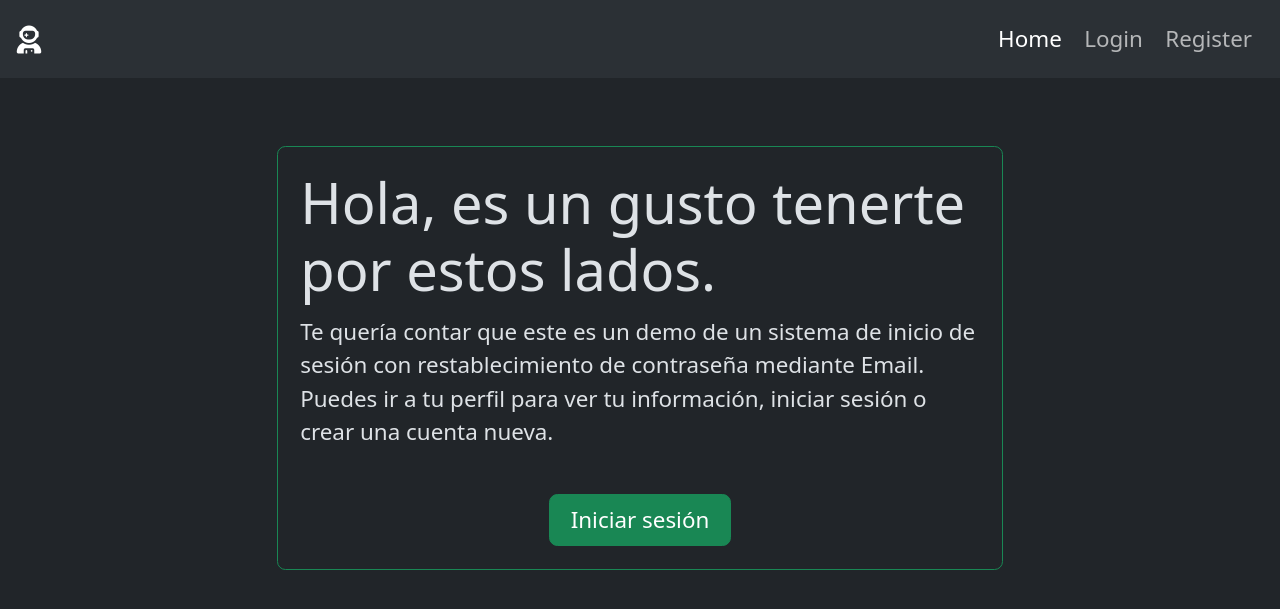
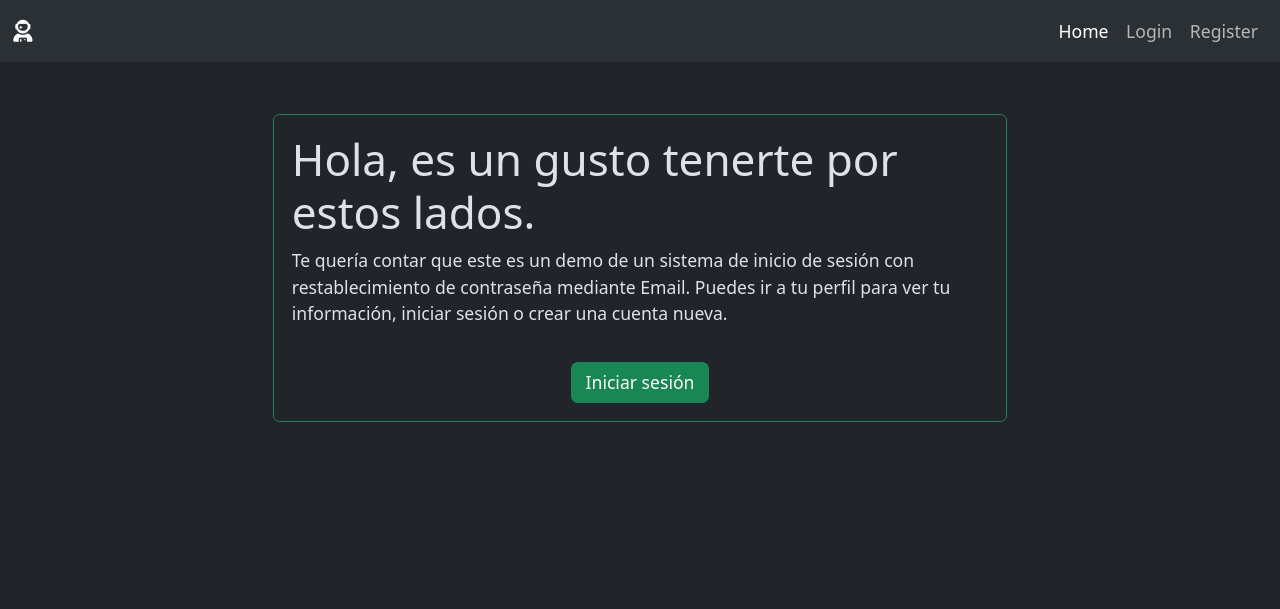
Before and after one commit to Marlon4789/Portafolio, a Django app: page /login/home_login in a window 1280 px wide. Shown: the top 609 px of the page. Run offline with Django 4.2, Linux system fonts and the light colour scheme.

Commit message:
home portafolio

```diff
--- a/login/templates/content/home_login.html
+++ b/login/templates/content/home_login.html
@@ -13,9 +13,9 @@
                 </div>
                 <div class="col-12 text-center my-3">
                     {% if request.user.is_authenticated %}
-                        <a class="btn btn-success col-3" href="{% url 'profile' %}">Comenzar</a>
+                        <a class="btn btn-success" href="{% url 'profile' %}">Comenzar</a>
                     {% else %}
-                        <a class="btn btn-success col-3" href="{% url 'login' %}">Iniciar sesión</a>
+                        <a class="btn btn-success" href="{% url 'login' %}">Iniciar sesión</a>
                     {% endif %}
                 </div>
             </div>
--- a/login/templates/layouts/base_login.html
+++ b/login/templates/layouts/base_login.html
@@ -1,6 +1,6 @@
 {% load static %}
 <!DOCTYPE html>
-<html lang="es" data-bs-theme="dark" style="font-size: 1.4rem;">
+<html lang="es" data-bs-theme="dark" style="font-size: 1.1rem;">
 <head>
     <meta charset="UTF-8">
     <meta name="viewport" content="width=device-width, initial-scale=1.0">
--- a/login/templates/registration/login.html
+++ b/login/templates/registration/login.html
@@ -4,9 +4,9 @@
 
 {% load crispy_forms_tags %}
 
-    <div class="cotainer mt-3">
+    <div class="container-fluid mt-3">
         <div class="row">
-            <div class="col-md-8 offset-md-2">
+            <div class="col col-sm-8 offset-sm-2 col-md-8 offset-md-2">
                 <h1 class="text-center my-3 display-6">Iniciar sesión</h1>
                 <div class="col-lg-8 col-xxl-4 mx-auto card-body px-2">
                 <form action="" method="post">
--- a/login/templates/registration/register.html
+++ b/login/templates/registration/register.html
@@ -4,9 +4,9 @@
 
 {% load crispy_forms_tags %}
 
-    <div class="cotainer mt-3">
+    <div class="container-fluid mt-3">
         <div class="row">
-            <div class="col-md-8 offset-md-2">
+            <div class="col col-sm-8 offset-sm-2 col-md-8 offset-md-2">
                 <h1 class="text-center my-3 display-6">Registrarse</h1>
                 <div class="col-lg-8 col-xxl-4 mx-auto card-body px-2">
                 <form action="" method="post">
--- a/mysite/settings.py
+++ b/mysite/settings.py
@@ -27,7 +27,7 @@ SECRET_KEY = 'django-insecure-4*po-e=xk=rf%y+4q#6_kj5l5)&egnxhtw(z3-!_fwc0j&fmnu
 # SECURITY WARNING: don't run with debug turned on in production!
 DEBUG = True
 
-ALLOWED_HOSTS = ['localhost', 'web-production-b7cf.up.railway.app']
+ALLOWED_HOSTS = ['127.0.0.1','localhost', 'web-production-b7cf.up.railway.app']
 
 
 # Application definition
@@ -121,7 +121,7 @@ AUTH_PASSWORD_VALIDATORS = [
 # Internationalization
 # https://docs.djangoproject.com/en/4.2/topics/i18n/
 
-LANGUAGE_CODE = 'en-us'
+LANGUAGE_CODE = 'es'
 
 TIME_ZONE = 'UTC'
 
--- a/portafolio/templates/layouts/base.html
+++ b/portafolio/templates/layouts/base.html
@@ -1,6 +1,6 @@
 {% load static %}
 <!DOCTYPE html>
-<html lang="en" data-bs-theme="dark" style="font-size: 1rem;">
+<html lang="es" data-bs-theme="dark" style="font-size: 1.1rem;">
 <head>
     <meta charset="UTF-8">
     <meta name="viewport" content="width=device-width, initial-scale=1.0">
```
Also changed, not shown: db.sqlite3.
